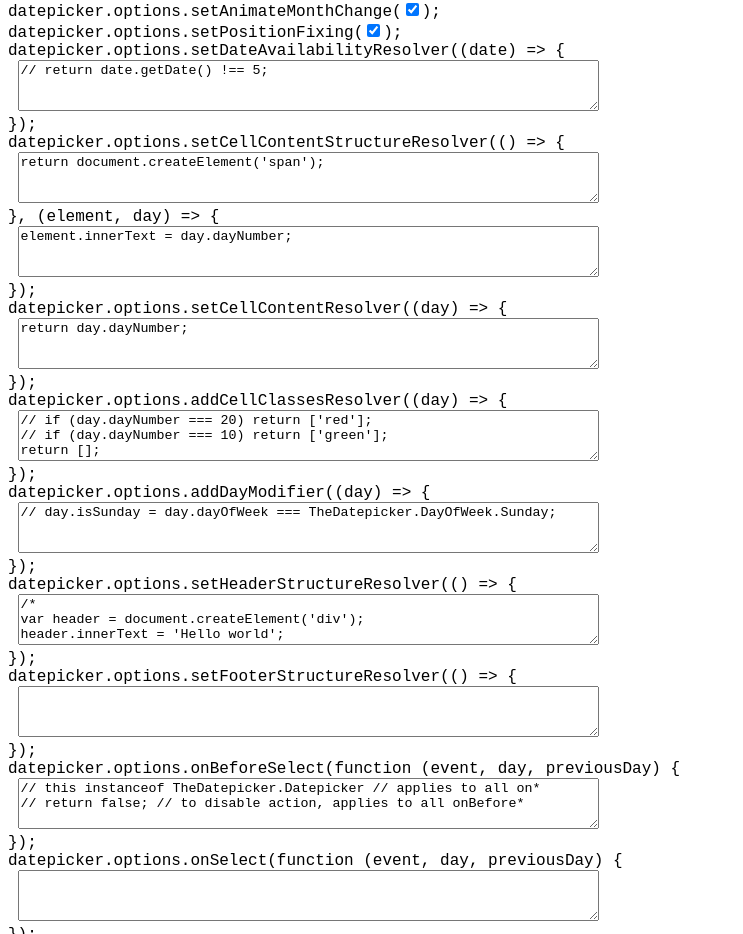
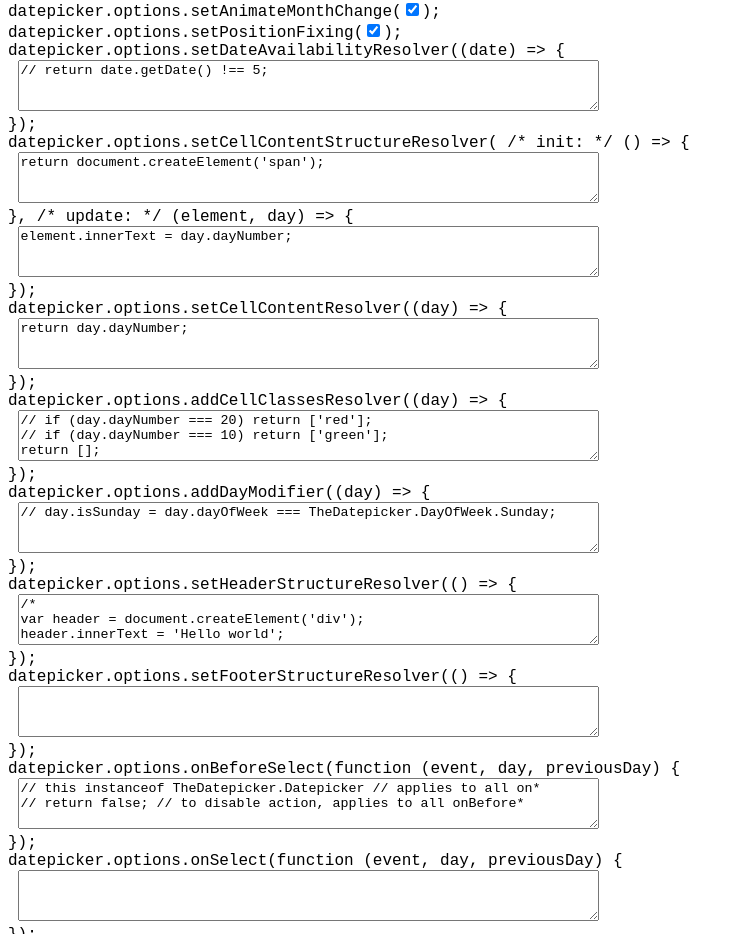
Before and after one commit to thedatepicker/thedatepicker, a website: page index.html in a window 1280 px wide. Shown: the part 1404-2338 px from the top of the page, without its empty margins (0-743 px from the left). Drawn offline with Linux system fonts and the light colour scheme.

Commit message:
demo improvement

```diff
--- a/index.html
+++ b/index.html
@@ -224,11 +224,11 @@
 						});</label>
 				</li>
 				<li>
-					<label>datepicker.options.setCellContentStructureResolver(() => {<br>
+					<label>datepicker.options.setCellContentStructureResolver( /* init: */ () => {<br>
 						&nbsp;<textarea rows="3" cols="70" id="cellContentStructureResolverInit">return document.createElement('span');</textarea><br>
-						}, (element, day) => {<br>
+						}</label>,<label> /* update: */ (element, day) => {<br>
 						&nbsp;<textarea rows="3" cols="70" id="cellContentStructureResolverUpdate">element.innerText = day.dayNumber;</textarea><br>
-						});</label>
+						}</label>);
 				</li>
 				<li>
 					<label>datepicker.options.setCellContentResolver((day) => {<br>
```
